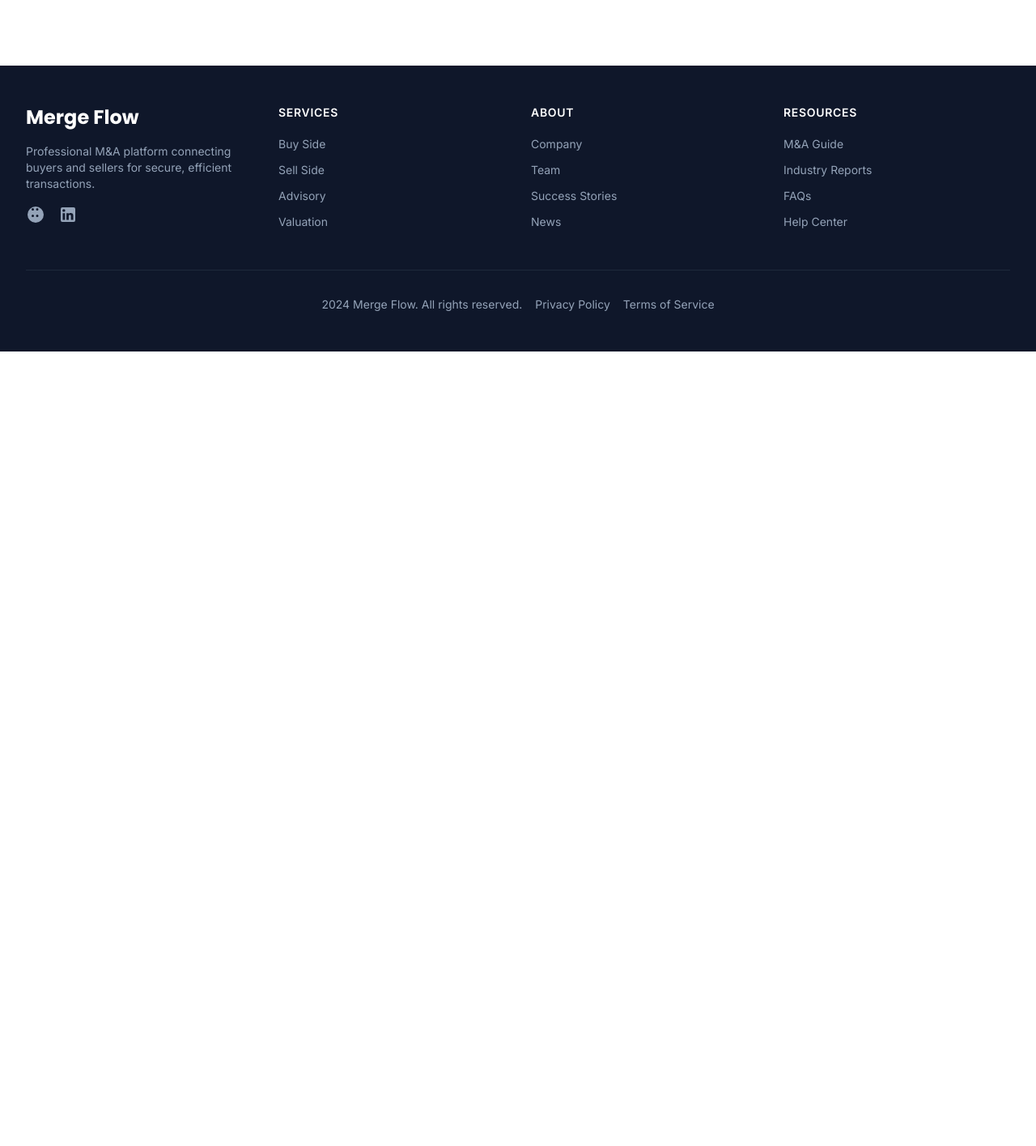
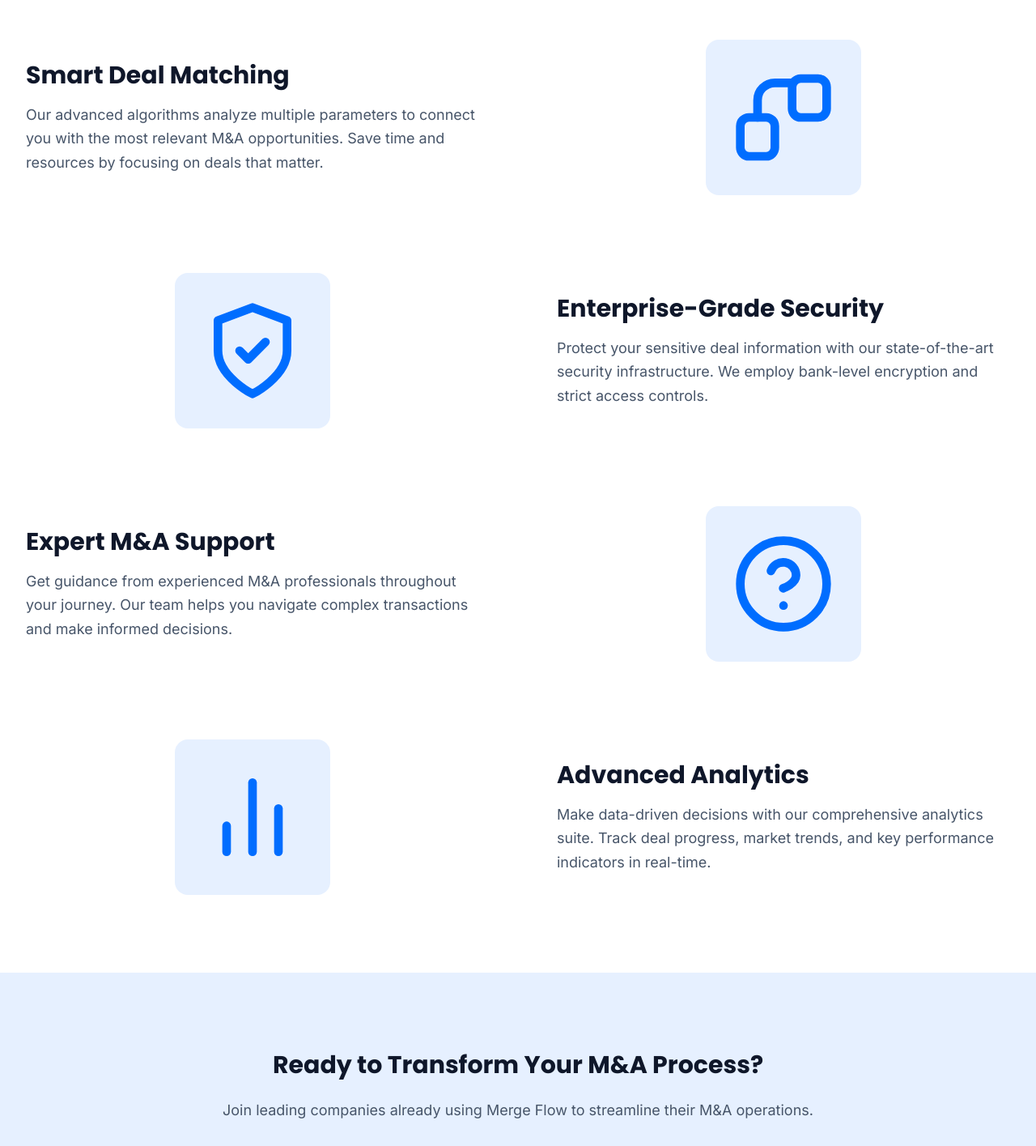
Before and after one commit to BobbyWang0120/ma_broker, a Next.js app: page / in a window 1280 px wide. Shown: the part 600-2015 px from the top of the page at 81% size. Before the commit the page ends 1034 px from the top, so only its background shows below. Built offline with nearby package versions, Linux system fonts and the light colour scheme.

Commit message:
优化了网站的介绍主页面的布局和样式

```diff
--- a/src/app/page.tsx
+++ b/src/app/page.tsx
@@ -1,22 +1,55 @@
 'use client';
 
 import { useAuthStore } from '../store/authStore';
-import Image from 'next/image';
+import {
+  DealMatchingIcon,
+  SecureProcessIcon,
+  ExpertSupportIcon,
+  AnalyticsIcon,
+} from '../components/icons/FeatureIcons';
 
 // Landing Page 组件
 const LandingPage = () => {
   const login = useAuthStore((state) => state.login);
 
+  // 特性部分的内容配置
+  const features = [
+    {
+      title: 'Smart Deal Matching',
+      description: 'Our advanced algorithms analyze multiple parameters to connect you with the most relevant M&A opportunities. Save time and resources by focusing on deals that matter.',
+      icon: DealMatchingIcon,
+      imagePosition: 'right',
+    },
+    {
+      title: 'Enterprise-Grade Security',
+      description: 'Protect your sensitive deal information with our state-of-the-art security infrastructure. We employ bank-level encryption and strict access controls.',
+      icon: SecureProcessIcon,
+      imagePosition: 'left',
+    },
+    {
+      title: 'Expert M&A Support',
+      description: 'Get guidance from experienced M&A professionals throughout your journey. Our team helps you navigate complex transactions and make informed decisions.',
+      icon: ExpertSupportIcon,
+      imagePosition: 'right',
+    },
+    {
+      title: 'Advanced Analytics',
+      description: 'Make data-driven decisions with our comprehensive analytics suite. Track deal progress, market trends, and key performance indicators in real-time.',
+      icon: AnalyticsIcon,
+      imagePosition: 'left',
+    },
+  ];
+
   return (
     <div className="relative overflow-hidden">
-      {/* 主要内容区域 */}
-      <div className="max-w-7xl mx-auto px-4 sm:px-6 lg:px-8 py-24 space-y-12">
-        {/* 标题部分 */}
-        <div className="text-center space-y-8">
+      {/* Hero Section */}
+      <div className="bg-gradient-to-b from-primary-50 to-white">
+        <div className="max-w-7xl mx-auto px-4 sm:px-6 lg:px-8 py-24">
+          <div className="text-center space-y-8 max-w-3xl mx-auto">
             <h1 className="text-5xl font-display font-bold text-neutral-900 sm:text-6xl">
               Streamline Your M&A Journey
             </h1>
-          <p className="max-w-2xl mx-auto text-xl text-neutral-600">
+            <p className="text-xl text-neutral-600">
               Connect with the right partners, make informed decisions, and close deals efficiently on our secure M&A platform.
             </p>
             <div className="flex justify-center gap-4">
@@ -31,28 +64,56 @@ const LandingPage = () => {
               </button>
             </div>
           </div>
+        </div>
+      </div>
 
-        {/* 特点展示 */}
-        <div className="grid grid-cols-1 md:grid-cols-3 gap-8 mt-16">
-          {[
-            {
-              title: 'Deal Matching',
-              description: 'Advanced algorithms to connect you with the most relevant opportunities.'
-            },
-            {
-              title: 'Secure Process',
-              description: 'Enterprise-grade security for confidential deal information.'
-            },
-            {
-              title: 'Expert Support',
-              description: 'Professional guidance throughout your M&A journey.'
-            }
-          ].map((feature) => (
-            <div key={feature.title} className="text-center space-y-4 p-6">
-              <h3 className="text-xl font-semibold text-neutral-900">{feature.title}</h3>
-              <p className="text-neutral-600">{feature.description}</p>
+      {/* Features Section */}
+      <div className="py-24 bg-white">
+        <div className="max-w-7xl mx-auto px-4 sm:px-6 lg:px-8">
+          <div className="space-y-24">
+            {features.map((feature, index) => (
+              <div
+                key={feature.title}
+                className={`flex flex-col ${
+                  feature.imagePosition === 'right' ? 'md:flex-row' : 'md:flex-row-reverse'
+                } items-center gap-12 md:gap-24`}
+              >
+                {/* Text Content */}
+                <div className="flex-1 space-y-4">
+                  <h2 className="text-3xl font-display font-bold text-neutral-900">
+                    {feature.title}
+                  </h2>
+                  <p className="text-lg text-neutral-600 leading-relaxed">
+                    {feature.description}
+                  </p>
+                </div>
+                {/* Icon/Image */}
+                <div className="flex-1 flex justify-center">
+                  <div className="w-48 h-48 rounded-2xl bg-primary-50 p-8 text-primary-500">
+                    <feature.icon />
+                  </div>
+                </div>
               </div>
             ))}
+          </div>
+        </div>
+      </div>
+
+      {/* CTA Section */}
+      <div className="bg-primary-50 py-24">
+        <div className="max-w-4xl mx-auto px-4 sm:px-6 lg:px-8 text-center">
+          <h2 className="text-3xl font-display font-bold text-neutral-900 mb-6">
+            Ready to Transform Your M&A Process?
+          </h2>
+          <p className="text-lg text-neutral-600 mb-8">
+            Join leading companies already using Merge Flow to streamline their M&A operations.
+          </p>
+          <button
+            onClick={login}
+            className="bg-primary-500 text-white px-8 py-3 rounded-lg text-lg font-medium hover:bg-primary-600 transition-colors"
+          >
+            Start Your Journey
+          </button>
         </div>
       </div>
     </div>
--- /dev/null
+++ b/src/components/icons/FeatureIcons.tsx
@@ -0,0 +1,117 @@
+// 特性图标组件
+export const DealMatchingIcon = () => (
+  <svg
+    className="w-full h-full"
+    viewBox="0 0 24 24"
+    fill="none"
+    xmlns="http://www.w3.org/2000/svg"
+  >
+    <path
+      d="M8 12H4C2.89543 12 2 12.8954 2 14V19C2 20.1046 2.89543 21 4 21H8C9.10457 21 10 20.1046 10 19V14C10 12.8954 9.10457 12 8 12Z"
+      stroke="currentColor"
+      strokeWidth="2"
+      strokeLinecap="round"
+      strokeLinejoin="round"
+    />
+    <path
+      d="M20 3H16C14.8954 3 14 3.89543 14 5V10C14 11.1046 14.8954 12 16 12H20C21.1046 12 22 11.1046 22 10V5C22 3.89543 21.1046 3 20 3Z"
+      stroke="currentColor"
+      strokeWidth="2"
+      strokeLinecap="round"
+      strokeLinejoin="round"
+    />
+    <path
+      d="M6 12V8C6 6.93913 6.42143 5.92172 7.17157 5.17157C7.92172 4.42143 8.93913 4 10 4H14"
+      stroke="currentColor"
+      strokeWidth="2"
+      strokeLinecap="round"
+      strokeLinejoin="round"
+    />
+  </svg>
+);
+
+export const SecureProcessIcon = () => (
+  <svg
+    className="w-full h-full"
+    viewBox="0 0 24 24"
+    fill="none"
+    xmlns="http://www.w3.org/2000/svg"
+  >
+    <path
+      d="M12 22C12 22 20 18 20 12V5L12 2L4 5V12C4 18 12 22 12 22Z"
+      stroke="currentColor"
+      strokeWidth="2"
+      strokeLinecap="round"
+      strokeLinejoin="round"
+    />
+    <path
+      d="M9 12L11 14L15 10"
+      stroke="currentColor"
+      strokeWidth="2"
+      strokeLinecap="round"
+      strokeLinejoin="round"
+    />
+  </svg>
+);
+
+export const ExpertSupportIcon = () => (
+  <svg
+    className="w-full h-full"
+    viewBox="0 0 24 24"
+    fill="none"
+    xmlns="http://www.w3.org/2000/svg"
+  >
+    <path
+      d="M12 22C17.5228 22 22 17.5228 22 12C22 6.47715 17.5228 2 12 2C6.47715 2 2 6.47715 2 12C2 17.5228 6.47715 22 12 22Z"
+      stroke="currentColor"
+      strokeWidth="2"
+      strokeLinecap="round"
+      strokeLinejoin="round"
+    />
+    <path
+      d="M9.09 9C9.3251 8.33167 9.78915 7.76811 10.4 7.40913C11.0108 7.05016 11.7289 6.91894 12.4272 7.03871C13.1255 7.15849 13.7588 7.52152 14.2151 8.06353C14.6713 8.60553 14.9211 9.29152 14.92 10C14.92 12 11.92 13 11.92 13"
+      stroke="currentColor"
+      strokeWidth="2"
+      strokeLinecap="round"
+      strokeLinejoin="round"
+    />
+    <path
+      d="M12 17H12.01"
+      stroke="currentColor"
+      strokeWidth="2"
+      strokeLinecap="round"
+      strokeLinejoin="round"
+    />
+  </svg>
+);
+
+export const AnalyticsIcon = () => (
+  <svg
+    className="w-full h-full"
+    viewBox="0 0 24 24"
+    fill="none"
+    xmlns="http://www.w3.org/2000/svg"
+  >
+    <path
+      d="M18 20V10"
+      stroke="currentColor"
+      strokeWidth="2"
+      strokeLinecap="round"
+      strokeLinejoin="round"
+    />
+    <path
+      d="M12 20V4"
+      stroke="currentColor"
+      strokeWidth="2"
+      strokeLinecap="round"
+      strokeLinejoin="round"
+    />
+    <path
+      d="M6 20V14"
+      stroke="currentColor"
+      strokeWidth="2"
+      strokeLinecap="round"
+      strokeLinejoin="round"
+    />
+  </svg>
+);
```
Lines whose indentation alone changed are shown as unchanged.
